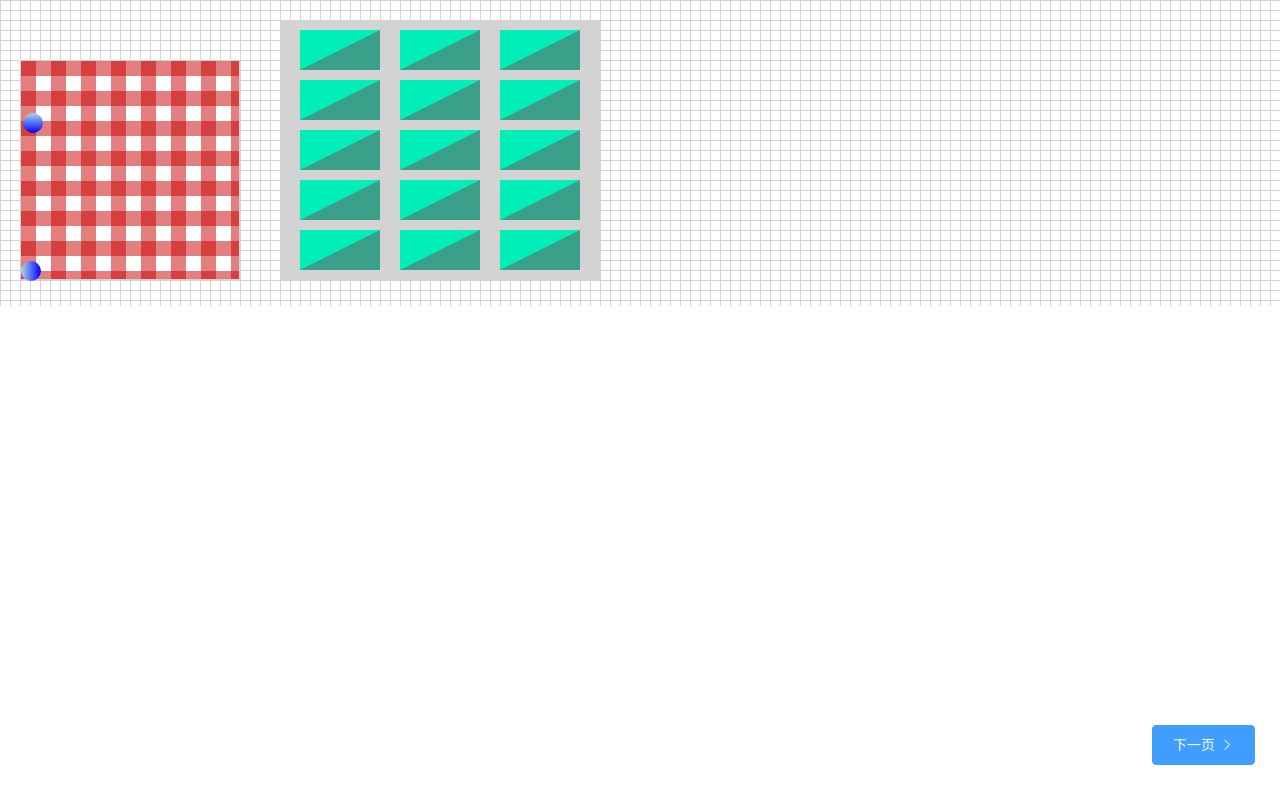
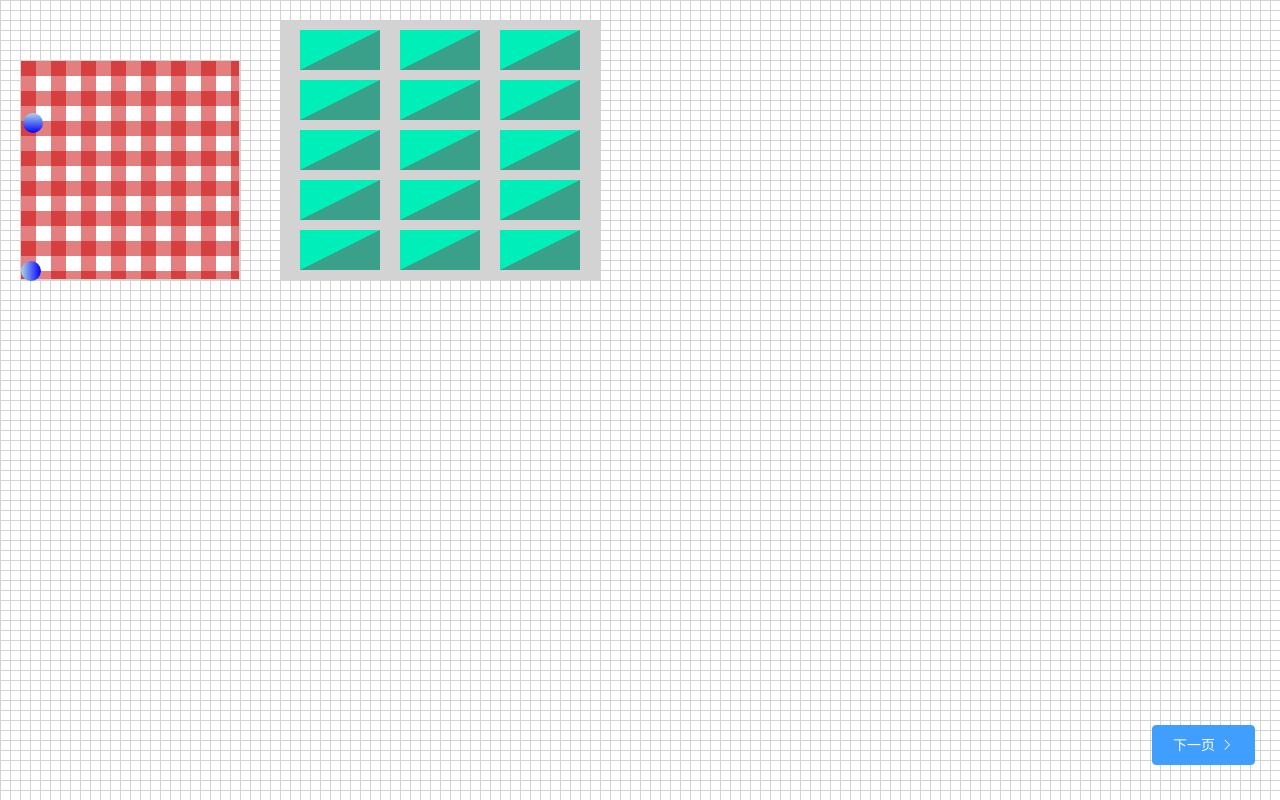
Before and after one commit to juzi5230/practice, a Vue app in the folder demo/vue-demo/: page / in a window 1280 px wide. Built offline with nearby package versions, Linux system fonts and the light colour scheme.

Commit message:
vue-demo

```diff
--- a/demo/vue-demo/src/App.vue
+++ b/demo/vue-demo/src/App.vue
@@ -24,13 +24,7 @@ export default {
   font-family: Avenir, Helvetica, Arial, sans-serif;
   -webkit-font-smoothing: antialiased;
   -moz-osx-font-smoothing: grayscale;
-
-  /* text-align: center; */
   color: #2c3e50;
-
-  /* margin-top: 60px; */
-  background-image: linear-gradient(to right, lightgrey 1px, transparent 0), linear-gradient(to bottom, lightgrey 1px, transparent 0);
-  background-size: 10px 10px;
 }
 .inblock {
   display: inline-block;
@@ -38,4 +32,8 @@ export default {
 .mg20 {
   margin: 20px;
 }
+body {
+  background-image: linear-gradient(to right, lightgrey 1px, transparent 0), linear-gradient(to bottom, lightgrey 1px, transparent 0);
+  background-size: 10px 10px;
+}
 </style>
```
